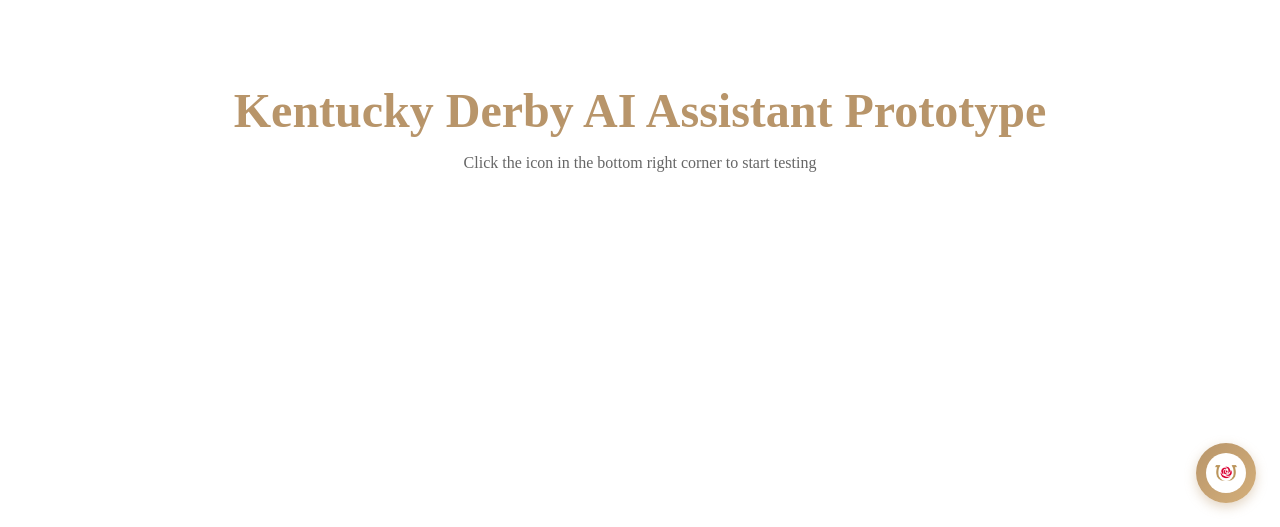
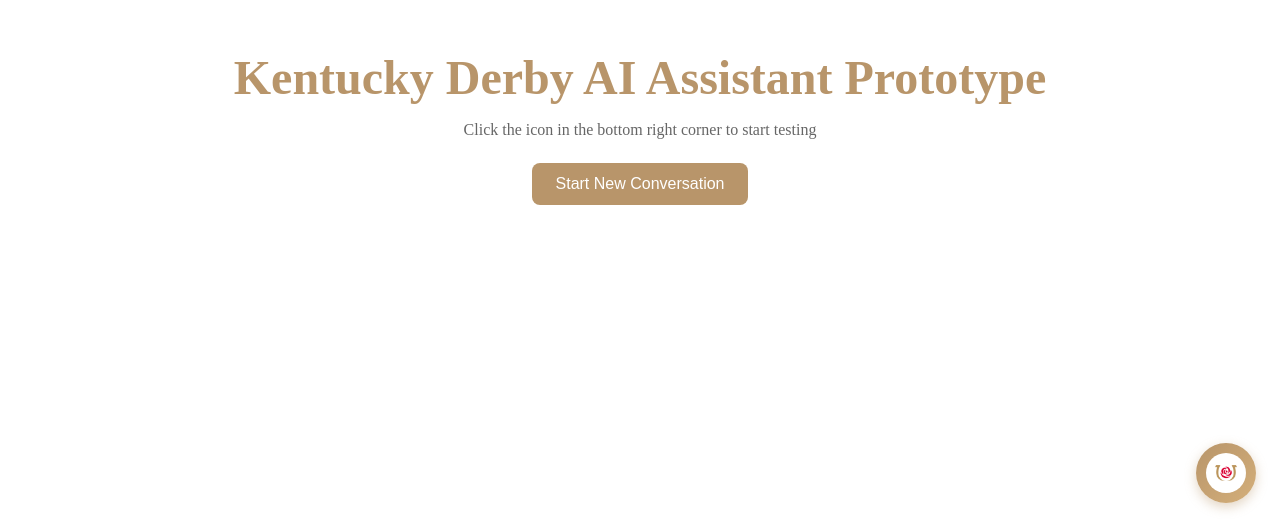
Before and after one commit to abhiramshaji-cyber/quint-prototype, a React (Vite) app: page / in a window 1280 px wide. Shown: the part 273-800 px from the top of the page. Built offline with nearby package versions, Linux system fonts and the light colour scheme.

Commit message:
feat : set up clear conversation

```diff
--- a/src/App.css
+++ b/src/App.css
@@ -6,17 +6,33 @@
   min-height: 100vh;
 }
 
-h1 {
+.content h1 {
   font-size: 3rem;
   text-align: center;
   color: #B8956A;
   margin-bottom: 1rem;
 }
 
-p {
+.content p {
   font-size: 1rem;
   text-align: center;
   color: #666;
+  margin-bottom: 1.5rem;
+}
+
+.reset-button {
+  padding: 12px 24px;
+  font-size: 1rem;
+  background: #B8956A;
+  color: white;
+  border: none;
+  border-radius: 8px;
+  cursor: pointer;
+  transition: background 0.2s;
+}
+
+.reset-button:hover {
+  background: #A37F54;
 }
 
 .webchat-sidebar {
--- a/src/App.jsx
+++ b/src/App.jsx
@@ -7,6 +7,21 @@
 
   const toggleWebchat = () => {
     setIsWebchatOpen((prevState) => !prevState)
+  }
+
+  const handleResetConversation = () => {
+    // Clear Botpress data from localStorage
+    const keysToRemove = []
+    for (let i = 0; i < localStorage.length; i++) {
+      const key = localStorage.key(i)
+      if (key && (key.includes('botpress') || key.includes('bp-') || key.includes('webchat'))) {
+        keysToRemove.push(key)
+      }
+    }
+    keysToRemove.forEach(key => localStorage.removeItem(key))
+
+    // Reload the page to restart conversation
+    window.location.reload()
   }
 
   const webchatConfig = {
@@ -20,6 +35,9 @@
       <div className="content">
         <h1>Kentucky Derby AI Assistant Prototype</h1>
         <p>Click the icon in the bottom right corner to start testing</p>
+        <button className="reset-button" onClick={handleResetConversation}>
+          Start New Conversation
+        </button>
       </div>
 
       {!isWebchatOpen && (
```
